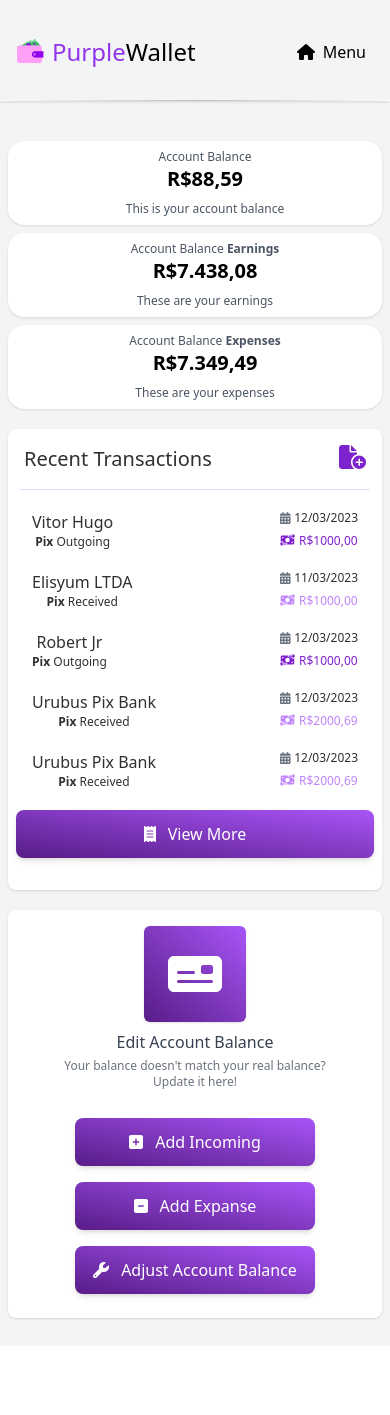
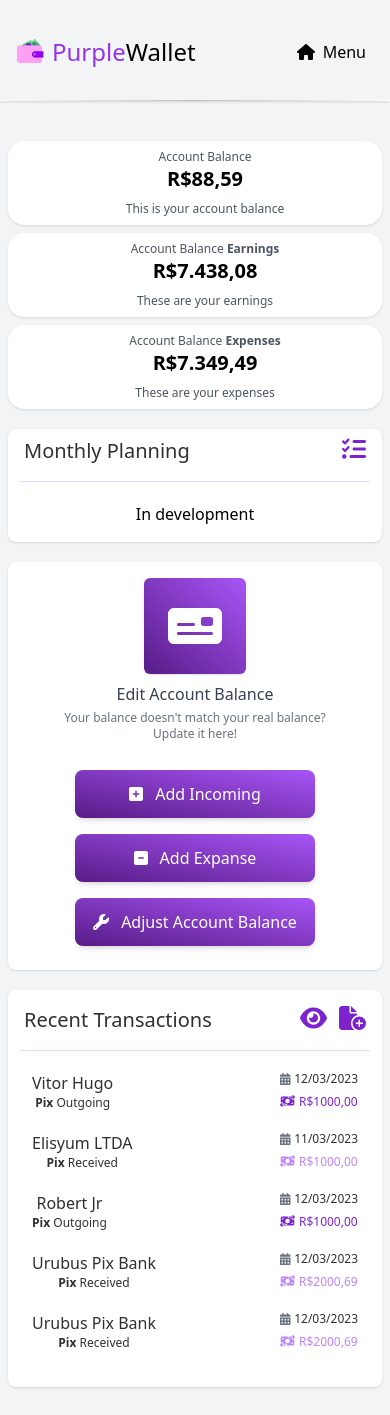
Before and after one commit to MrVitor0/BudgetBloom, a Vue app: page /banking in a window 390 px wide. Before the commit the page ends 1346 px from the top, so only its background shows below. Built offline with nearby package versions, Linux system fonts and the light colour scheme; data requests are answered from the project's data file.

Commit message:
DPT-052 <feat> Visual Fixes

```diff
--- a/src/mocks/mock-db.json
+++ b/src/mocks/mock-db.json
@@ -5,17 +5,17 @@
       "description": "Lorem ipsum dolor sit amet  adipisicing elit.",
       "icon": "bank",
       "toAport": 36,
-      "fromDate": "2023-8-19 16:55:17",
+      "fromDate": "2023-8-19 19:30:7",
       "title": "Nubank RDB",
       "subtitle": "FIE",
-      "fromBudget": 20,
-      "toBudget": 1000
+      "fromBudget": 53841.25,
+      "toBudget": 100000
     }
   ],
   "investwallet": [
     {
       "investmentbalance": {
-        "value": 1305.1,
+        "value": 53841.25,
         "percentage": 10
       },
       "accountbalance": {
@@ -32,7 +32,7 @@
     "current_statement": 2667.86
   },
   "banking": {
-    "account_balance": 88.59000000000015,
+    "account_balance": 88.59,
     "current_incoming": 7438.08,
     "current_expenses": 7349.49
   }
--- a/src/views/Banking.vue
+++ b/src/views/Banking.vue
@@ -11,33 +11,20 @@
                 <BankingCard :amount="this.banking_data.current_expenses" type="Expenses" :percentage="0" />
                 <!-- MONTH BALANCE -->
             </div>
-            <!-- RECENT TRANSACTIONS -->
+            <!-- Monthly Planning -->
             <div class="w-full md:w-1/2 lg:w-1/3 md:px-4 mb-5">
-                <div class="bg-white rounded-lg shadow py-4 h-full">
+                <div class="bg-white rounded-lg shadow pb-4 pt-2 h-full text-center">
                     <div class="flex items-start justify-between text-center px-4 pb-4 md:p-3">
                         <div class="flex-start">
-                            <p class="text-xl text-BBDark">Recent Transactions</p>
+                            <p class="text-xl text-BBDark">Monthly Planning</p>
                         </div>
                         <div class="flex-end">
-                            <font-awesome-icon icon="file-circle-plus" class="text-BBPurple text-2xl cursor-pointer" />
+                            <font-awesome-icon title="View More" icon="list-check" class="text-BBPurple text-2xl cursor-pointer" />
                         </div>
                     </div>
                     <hr class="h-px mx-3 bg-purple-200 border-0 mb-5" />
                     <!-- ITEM -->
-                    <TransferItem
-                        v-for="(item, index) in transferItems"
-                        :key="index"
-                        :name="item.name"
-                        :method="item.method"
-                        :type="item.type"
-                        :date="item.date"
-                        :value="item.value"
-                    />
-                    <div class="justify-center items-end text-center">
-                        <div class="mt-auto mb-4">
-                            <BasicButton active="true" text="View More" icon="receipt" />
-                        </div>
-                    </div>
+                    <p>In development</p>
                 </div>
             </div>
             <!-- ACCOUNT BALANCE -->
@@ -65,8 +52,35 @@
                     </div>
                 </div>
             </div>
+           <!-- RECENT TRANSACTIONS -->
+            <div class="w-full mb-5">
+                <div class="bg-white rounded-lg shadow py-4 h-full">
+                    <div class="flex items-start justify-between text-center px-4 pb-4 md:p-3">
+                        <div class="flex-start">
+                            <p class="text-xl text-BBDark">Recent Transactions</p>
+                        </div>
+                        <div class="flex-end">
+                            <font-awesome-icon title="View More" icon="eye" class="text-BBPurple text-2xl cursor-pointer pr-3" />
+                            <font-awesome-icon icon="file-circle-plus" class="text-BBPurple text-2xl cursor-pointer" />
+                        </div>
+                    </div>
+                    <hr class="h-px mx-3 bg-purple-200 border-0 mb-5" />
+                    <!-- ITEM -->
+                    <TransferItem
+                        v-for="(item, index) in transferItems"
+                        :key="index"
+                        :name="item.name"
+                        :method="item.method"
+                        :type="item.type"
+                        :date="item.date"
+                        :value="item.value"
+                    />
+                </div>
+            </div>
        </div>
+
      </div>
+
      <!-- PROFILE SETTINGS AREA -->
 
       <!-- Modals-->
--- a/src/views/Investments.vue
+++ b/src/views/Investments.vue
@@ -5,7 +5,7 @@
          <!-- OVERVIEW AREA -->
         <div class="w-full md:w-2/2 lg:w-1/3 px-4 mb-5">
             <price-card class="mb-5" title="Investment Balance" :amount="investmentwallet.investmentbalance?.value" :percentage='investmentwallet.investmentbalance?.percentage' icon="vault" color="purple" />
-            <price-card class="mb-5" title="Account balance" :amount="investmentwallet.accountbalance?.value" :percentage="investmentwallet.accountbalance?.percentage" icon="money-check-dollar" color="purple" />
+            <price-card class="mb-5" title="Passive Earnings" :amount="investmentwallet.accountbalance?.value" :percentage="investmentwallet.accountbalance?.percentage" icon="money-check-dollar" color="purple" />
             <price-card title="Passive Incoming" :amount="investmentwallet.passiveincoming?.value" :percentage="investmentwallet.passiveincoming.percentage" icon="piggy-bank" color="purple" />
         </div>
 
```
